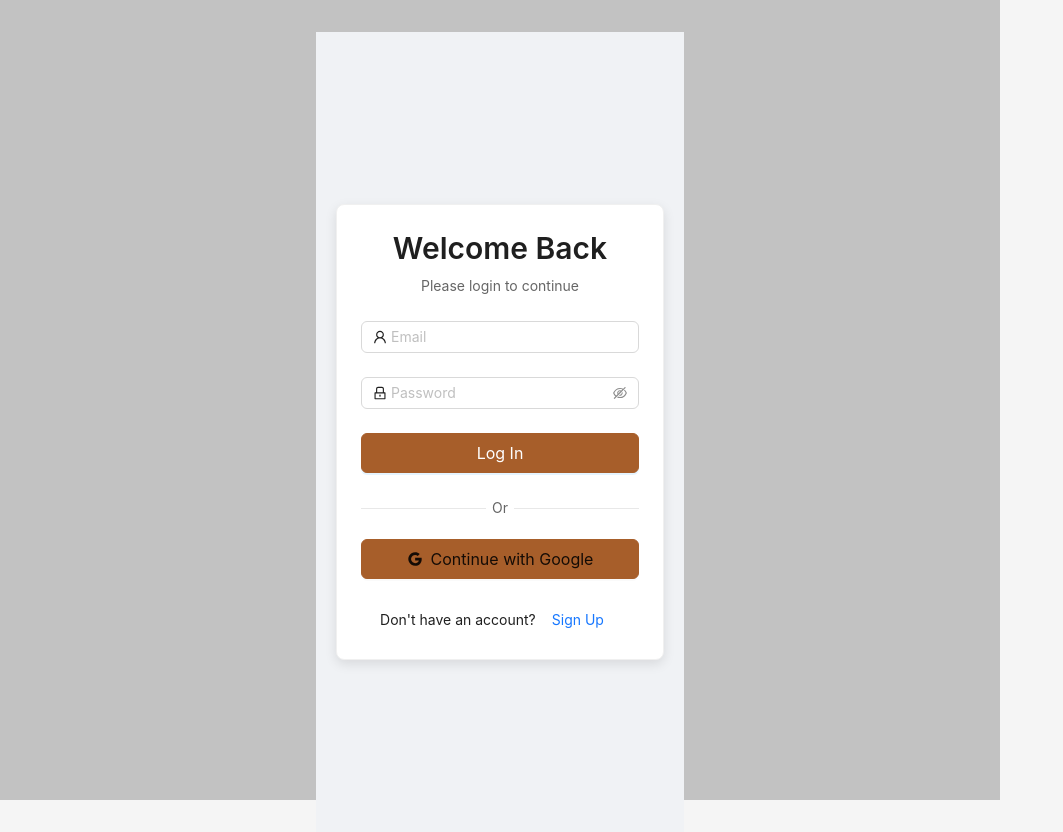
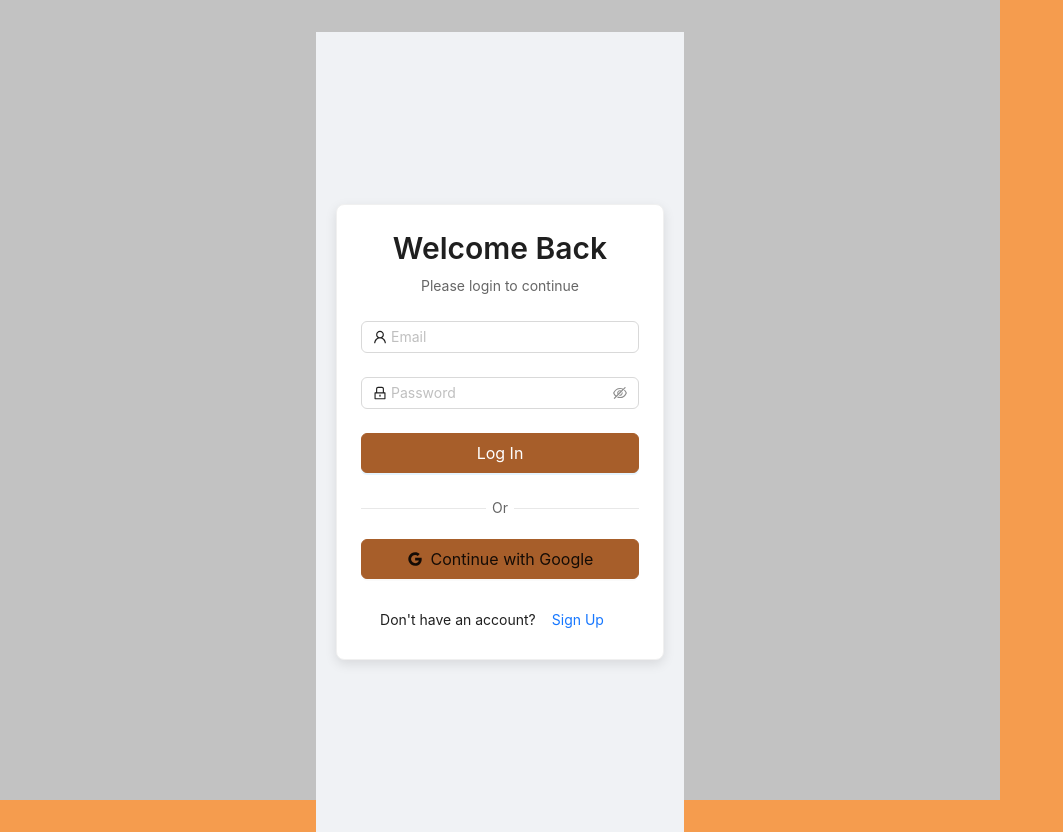
Before and after one commit to MichaelHehman/FECOPY, a React (Create React App) app: page /login in a window 1280 px wide. Shown: the whole page, without its empty margins (0-1063 px from the left). Built offline with nearby package versions, Linux system fonts and the light colour scheme; a web font is replaced by a local one.

Commit message:
Update App.css color

```diff
--- a/src/App.css
+++ b/src/App.css
@@ -2,7 +2,7 @@
   --primary-color: #FAC37F;
   --secondary-color: #ffffff;
   --text-color: #333333;
-  --background-color: #f5f5f5;
+  --background-color: #f59c4e;
   --transition-timing: 0.3s;
 }
 
```
